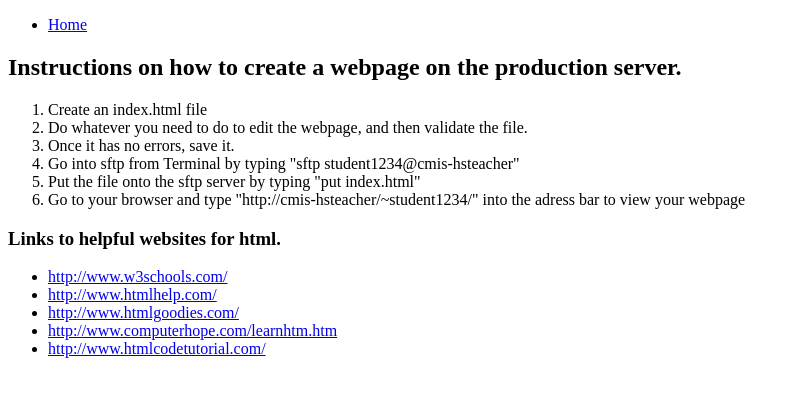
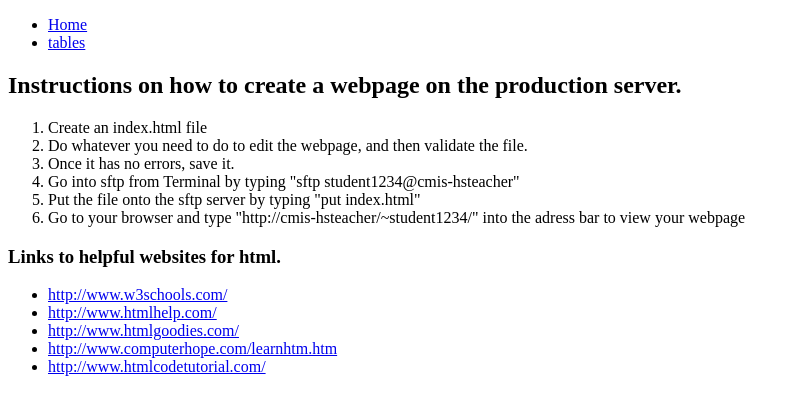
Before and after one commit to walter2645-cmis/walter2645-cmis-wd, a plain HTML site: page listsandlinks/index.html in a window 1280 px wide. Shown: the whole page, without its empty margins (0-800 px from the left). Drawn offline with Linux system fonts and the light colour scheme.

Commit message:
Edited index.html. Added link in nav section to tables assignment.

```diff
--- a/listsandlinks/index.html
+++ b/listsandlinks/index.html
@@ -15,6 +15,11 @@
 				<li>
 					<a href="..">
 					Home
+					</a>
+				</li>
+				<li>
+					<a href="../tables">
+					tables
 					</a>
 				</li>
 			</ul>
```
